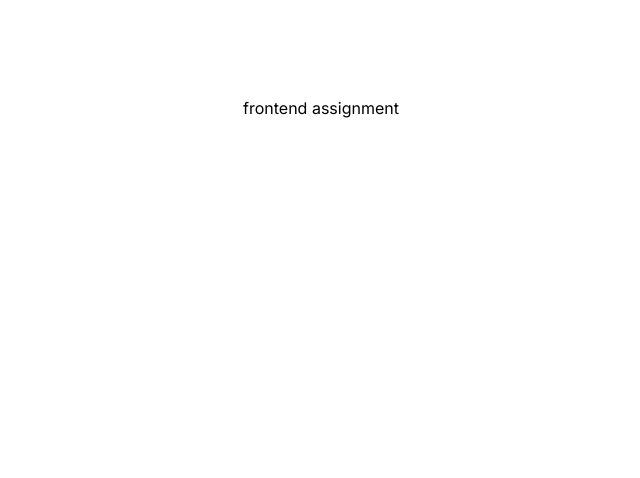
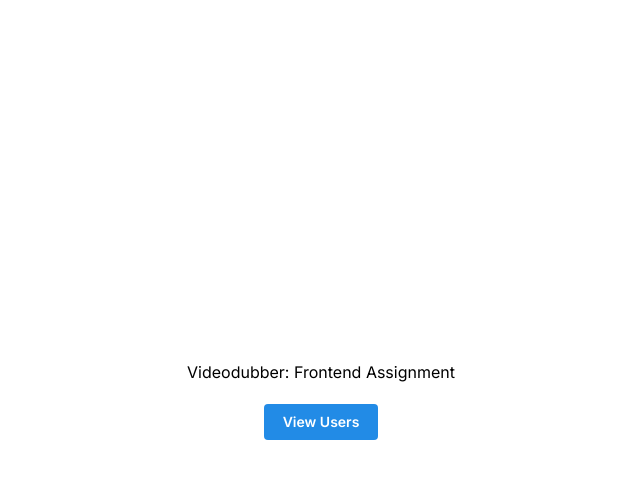
Before and after one commit to coderKrysio/frontend-assignment, a Next.js app: page / in a window 1280 px wide. Shown: the top 478 px of the page, without its empty margins (319-959 px from the left). Built offline with nearby package versions, Linux system fonts and the light colour scheme.

Commit message:
updated landing page

```diff
--- a/app/page.tsx
+++ b/app/page.tsx
@@ -1,9 +1,14 @@
+import { Button } from "@mantine/core";
 import Image from "next/image";
+import Link from "next/link";
 
 export default function Home() {
     return (
-        <main className="flex min-h-screen flex-col items-center justify-between p-24">
-            frontend assignment
+        <main className="w-screen min-h-screen text-center flex flex-col items-center justify-center gap-5 p-24">
+            Videodubber: Frontend Assignment
+            <Link href={"/users"}>
+                <Button>View Users</Button>
+            </Link>
         </main>
     );
 }
```
